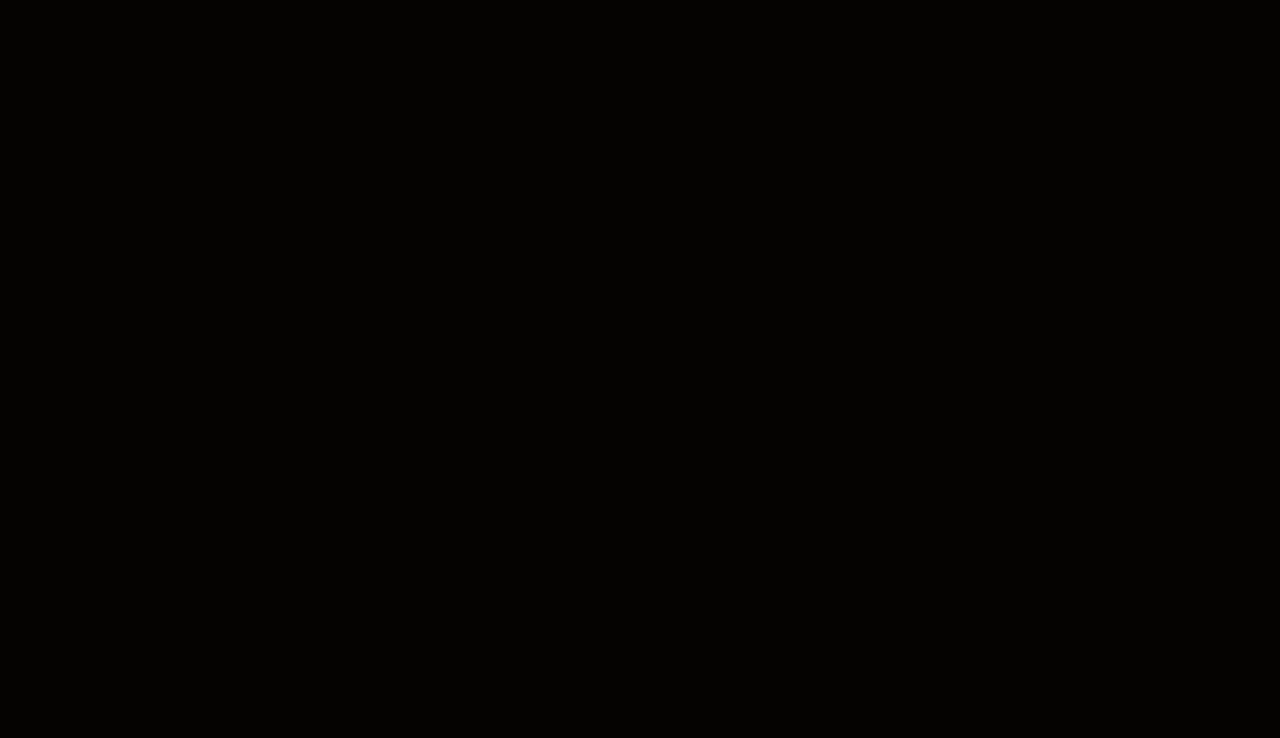
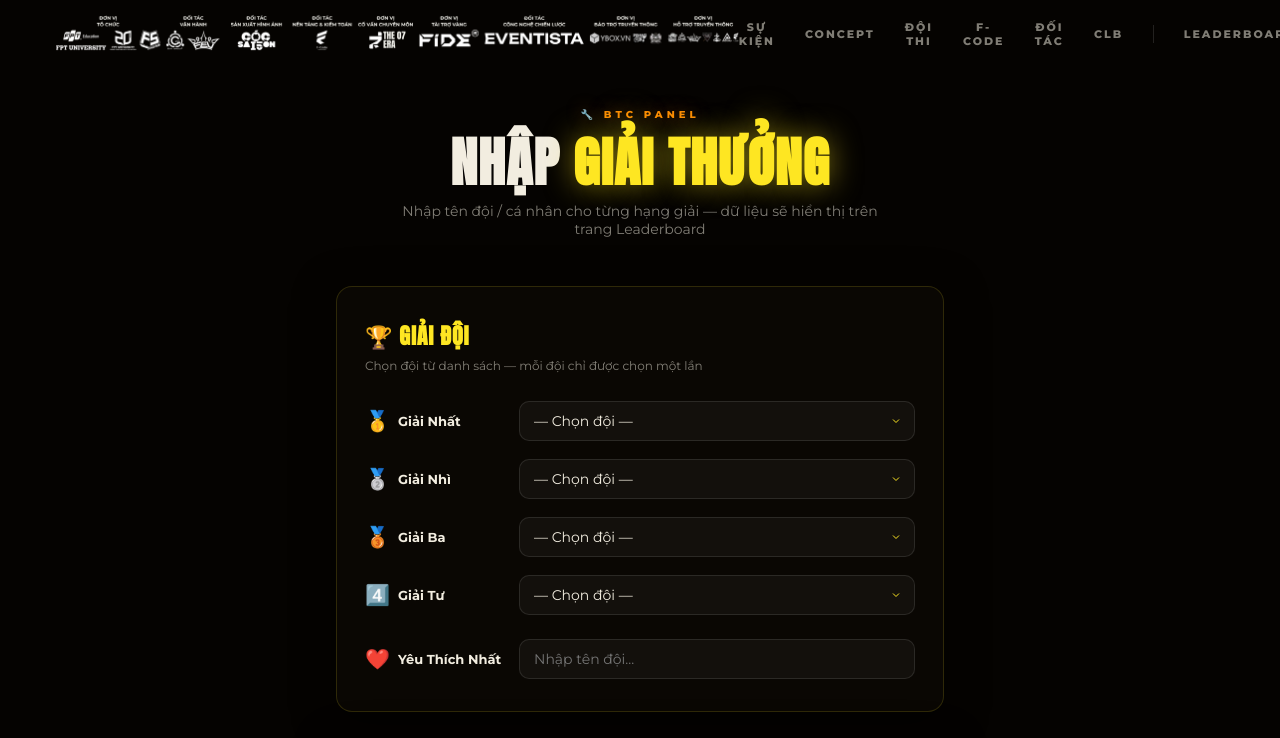
Before and after one commit to hoangtuanqn/fstyle-shc3, a React (Vite) app in the folder frontend/: page /awards in a window 1280 px wide. Before the commit this address had no page. Shown: the top 738 px of the page. Built offline with nearby package versions, Linux system fonts and the light colour scheme.

Commit message:
feat(frontend): add routes and nav links for leaderboard and awards

```diff
--- a/frontend/src/App.tsx
+++ b/frontend/src/App.tsx
@@ -5,6 +5,8 @@
 import Login from './pages/Login';
 import Dashboard from './pages/Dashboard';
 import Scoring from './pages/Scoring';
+import Leaderboard from './pages/Leaderboard';
+import Awards from './pages/Awards';
 
 export default function App() {
   return (
@@ -47,6 +49,30 @@
             </>
           }
         />
+        <Route
+          path="/leaderboard"
+          element={
+            <>
+              <Nav />
+              <main>
+                <Leaderboard />
+              </main>
+              <Footer />
+            </>
+          }
+        />
+        <Route
+          path="/awards"
+          element={
+            <>
+              <Nav />
+              <main>
+                <Awards />
+              </main>
+              <Footer />
+            </>
+          }
+        />
       </Routes>
     </BrowserRouter>
   );
--- a/frontend/src/components/Nav.tsx
+++ b/frontend/src/components/Nav.tsx
@@ -8,6 +8,11 @@
   { id: 'fcode', label: 'F-Code' },
   { id: 'partners', label: 'Đối Tác' },
   { id: 'club', label: 'CLB' },
+];
+
+const pageLinks = [
+  { to: '/leaderboard', label: 'Leaderboard' },
+  { to: '/awards', label: 'BTC' },
 ];
 
 const Nav = () => {
@@ -83,6 +88,27 @@
             {link.label}
           </button>
         ))}
+        <span style={{ width: 1, height: 18, background: 'rgba(255,255,255,.12)' }} />
+        {pageLinks.map((pl) => (
+          <Link
+            key={pl.to}
+            to={pl.to}
+            onMouseEnter={() => setHovered(pl.to)}
+            onMouseLeave={() => setHovered(null)}
+            style={{
+              fontSize: 11,
+              fontWeight: 800,
+              letterSpacing: '.18em',
+              textTransform: 'uppercase',
+              color: hovered === pl.to ? 'var(--gold)' : 'var(--dim)',
+              transition: 'color .25s',
+              fontFamily: 'Montserrat, sans-serif',
+              textDecoration: 'none',
+            }}
+          >
+            {pl.label}
+          </Link>
+        ))}
       </div>
 
       <div style={{ display: 'flex', alignItems: 'center', gap: 24 }}>
```
